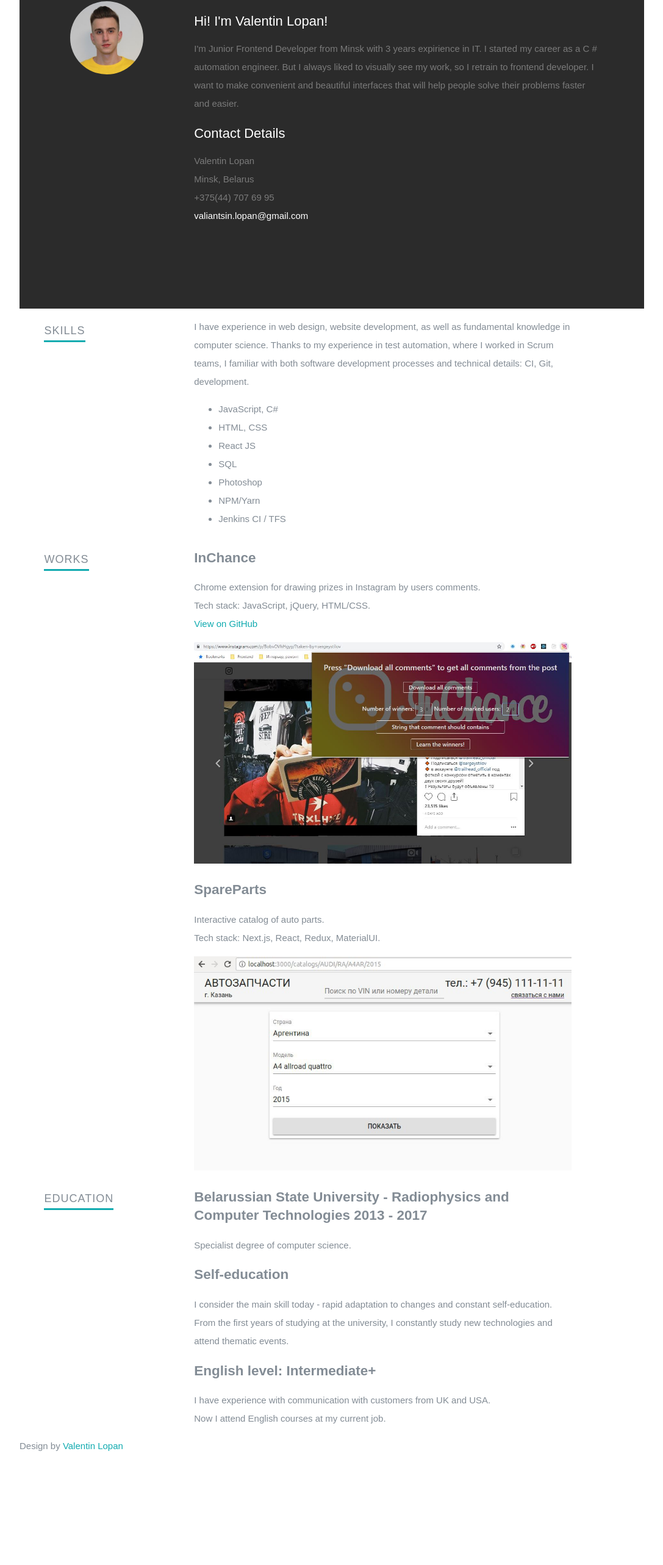
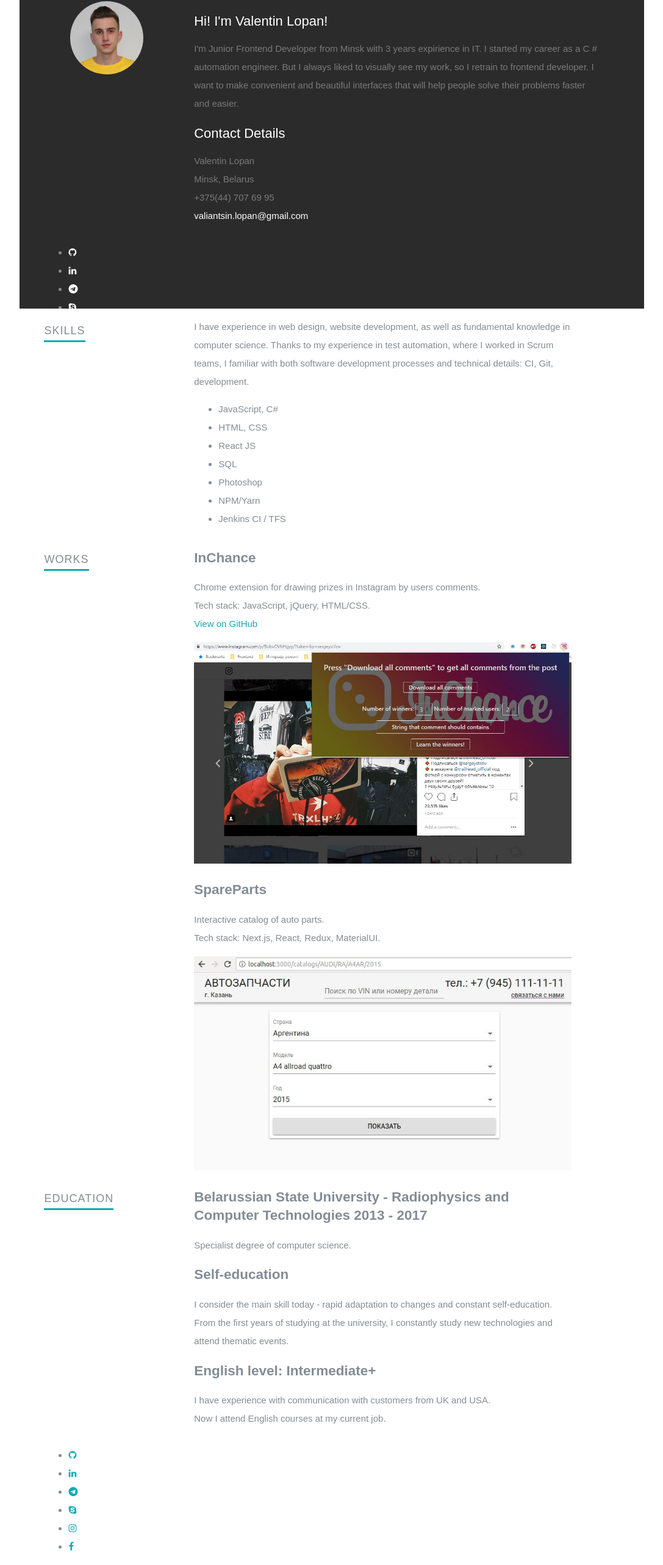
Before and after one commit to ValiantsinLopan/cv, a plain HTML site: page index.html in a window 1280 px wide. Shown: the part 94-2660 px from the top of the page at 61% size, without its empty margins (96-1183 px from the left). Before the commit the page ends 2495 px from the top, so only its background shows below. Drawn offline with Linux system fonts and the light colour scheme.

Commit message:
feat: add social links

```diff
--- a/index.html
+++ b/index.html
@@ -5,6 +5,7 @@
     <meta charset="utf-8" />
     <title>Valentin Lopan - Junior Frontend Developer</title>
     <link rel="stylesheet" href="style.css" />
+    <link rel="stylesheet" href="https://cdnjs.cloudflare.com/ajax/libs/font-awesome/4.7.0/css/font-awesome.min.css">
 </head>
 
 <body>
@@ -40,6 +41,18 @@
                     <span>+375(44) 707 69 95</span><br>
                     <a href="mailto:valiantsin.lopan@gmail.com">valiantsin.lopan@gmail.com</a>
                 </p>
+            </div>
+        </div>
+        <div class="row">
+            <div class="twelve columns">
+                <ul class="social">
+                    <li><a href="https://github.com/ValiantsinLopan" target="_blank"><i class="fa fa-github"></i></a></li>
+                    <li><a href="https://www.linkedin.com/in/valiantsin/" target="_blank"><i class="fa fa-linkedin"></i></a></li>
+                    <li><a href="https://telegram.me/valiantsinlopan" target="_blank"><i class="fa fa-telegram"></i></a></li>
+                    <li><a href="#" target="_blank"><i class="fa fa-skype"></i></a></li>
+                    <li><a href="https://www.instagram.com/valiantsin/" target="_blank"><i class="fa fa-instagram"></i></a></li>
+                    <li><a href="https://www.facebook.com/valiantsinlopan" target="_blank"><i class="fa fa-facebook"></i></a></li>
+                </ul>
             </div>
         </div>
     </header>
@@ -133,7 +146,18 @@
             </div>
     </section>
     <footer>
-        <p>Design by <a href="https://github.com/ValiantsinLopan" title="Styleshout" target="_blank">Valentin Lopan</a></p>
+        <div class="row">
+            <div class="twelve columns">
+                <ul class="social">
+                    <li><a href="https://github.com/ValiantsinLopan" target="_blank"><i class="fa fa-github"></i></a></li>
+                    <li><a href="https://www.linkedin.com/in/valiantsin/" target="_blank"><i class="fa fa-linkedin"></i></a></li>
+                    <li><a href="https://telegram.me/valiantsinlopan" target="_blank"><i class="fa fa-telegram"></i></a></li>
+                    <li><a href="#" target="_blank"><i class="fa fa-skype"></i></a></li>
+                    <li><a href="https://www.instagram.com/valiantsin/" target="_blank"><i class="fa fa-instagram"></i></a></li>
+                    <li><a href="https://www.facebook.com/valiantsinlopan" target="_blank"><i class="fa fa-facebook"></i></a></li>
+                </ul>
+            </div>
+        </div>
     </footer>
 </body>
 
```
